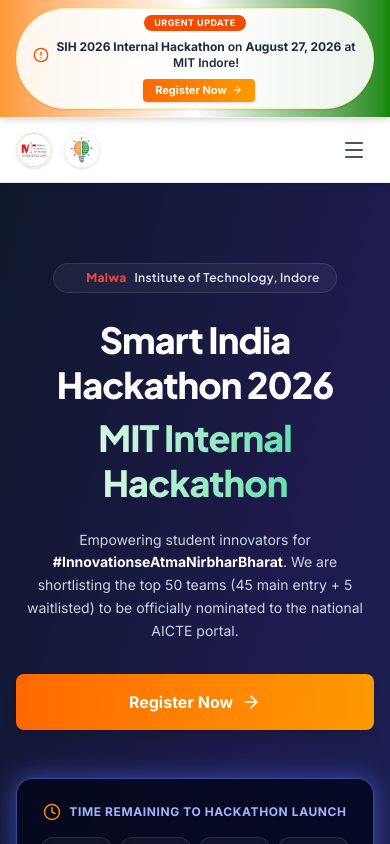
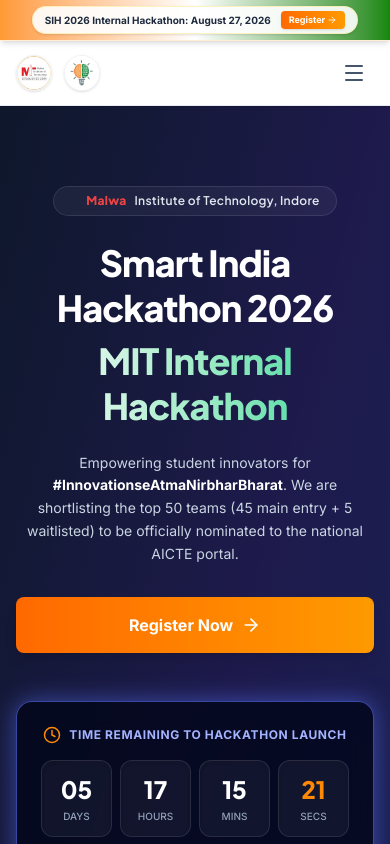
Before and after one commit to TheHarshrajThakur/2k26-SIH-INTERNAL-HACKATHON, a React (Vite) app: page / in a window 390 px wide. Shown: the top 844 px of the page. Built offline with nearby package versions, Linux system fonts and the light colour scheme.

Commit message:
Expand mobile announcement text to full date for clarity

```diff
--- a/src/components/AnnouncementBar.tsx
+++ b/src/components/AnnouncementBar.tsx
@@ -3,25 +3,35 @@
 
 export const AnnouncementBar: React.FC = () => {
   return (
-    <div className="bg-gradient-to-r from-[#FF9933] via-white to-[#128807] text-slate-900 text-xs sm:text-sm font-semibold px-4 py-2 flex items-center justify-between shadow-md relative z-50 border-b border-orange-100">
-      <div className="flex items-center gap-2 mx-auto text-center flex-wrap justify-center bg-white/90 px-4 py-1.5 rounded-full shadow-sm animate-pulse-slow border border-amber-200/50">
-        <span className="inline-flex items-center justify-center bg-orange-600 text-white rounded-full px-2.5 py-0.5 text-[9px] font-extrabold uppercase tracking-wider">
+    <div className="bg-gradient-to-r from-[#FF9933] via-white to-[#128807] text-slate-900 text-[11px] sm:text-xs md:text-sm font-semibold px-2 sm:px-4 py-1.5 sm:py-2 flex items-center justify-between shadow-md relative z-50 border-b border-orange-100">
+      <div className="flex items-center gap-1.5 sm:gap-2 mx-auto text-center justify-center bg-white/90 px-3 sm:px-4 py-1 sm:py-1.5 rounded-full shadow-sm border border-amber-200/50 max-w-full">
+        {/* Hide badge on mobile */}
+        <span className="hidden md:inline-flex items-center justify-center bg-orange-600 text-white rounded-full px-2.5 py-0.5 text-[9px] font-extrabold uppercase tracking-wider">
           Urgent Update
         </span>
-        <span className="flex items-center gap-1.5 text-slate-800 text-xs sm:text-sm">
-          <AlertCircle className="w-4 h-4 text-orange-600 shrink-0" />
+
+        <span className="flex items-center gap-1 text-slate-800 text-[11px] sm:text-xs md:text-sm whitespace-nowrap">
+          <AlertCircle className="w-3.5 h-3.5 text-orange-600 shrink-0 hidden sm:inline" />
           <span>
-            <strong>SIH 2026 Internal Hackathon</strong> on <strong>August 27, 2026</strong> at MIT Indore!
+            {/* Desktop / Tablet Text */}
+            <span className="hidden sm:inline">
+              <strong>SIH 2026 Internal Hackathon</strong> on <strong>August 27, 2026</strong> at MIT Indore!
+            </span>
+            {/* Mobile Text */}
+            <span className="sm:hidden text-[10px] font-extrabold">
+              SIH 2026 Internal Hackathon: August 27, 2026
+            </span>
           </span>
         </span>
+
         <a
           href="https://forms.gle/vXuGFZbKiDAd9iQc9"
           target="_blank"
           rel="noreferrer"
-          className="inline-flex items-center gap-1 px-3 py-1 bg-gradient-to-r from-orange-500 to-amber-500 hover:from-orange-600 hover:to-amber-600 text-white text-[11px] font-extrabold rounded shadow transition-all duration-300 transform hover:-translate-y-0.5 ml-2 group"
+          className="inline-flex items-center gap-0.5 px-2 py-0.5 sm:px-3 sm:py-1 bg-gradient-to-r from-orange-500 to-amber-500 hover:from-orange-600 hover:to-amber-600 text-white text-[9px] sm:text-[11px] font-extrabold rounded shadow transition-all duration-300 transform hover:-translate-y-0.5 shrink-0 group ml-1"
         >
-          Register Now
-          <ArrowRight className="w-3 h-3 group-hover:translate-x-0.5 transition-transform" />
+          Register
+          <ArrowRight className="w-2.5 h-2.5 group-hover:translate-x-0.5 transition-transform" />
         </a>
       </div>
     </div>
```
